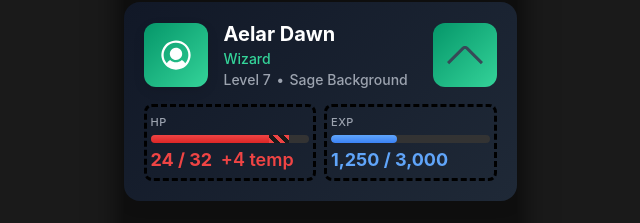
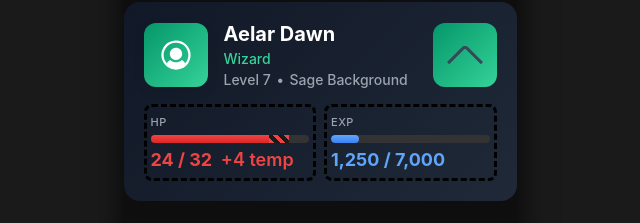
Before and after one commit to Whimsy-rat-trap/dnd-mobile-app, a React (Create React App) app: page /dashboard in a window 1280 px wide. Shown: the part 103-326 px from the top of the page, without its empty margins (320-960 px from the left). Built offline with nearby package versions, Linux system fonts and the light colour scheme.

Commit message:
0.0.42.19 (more exp popup work, leveling up is now possible)

```diff
--- a/src/pages/Dashboard.css
+++ b/src/pages/Dashboard.css
@@ -630,3 +630,24 @@
     width: 36px;
     height: 36px;
 }
+
+/* Зелёная полоса переполнения опыта */
+.overlevel-fill {
+    height: 100%;
+    background: repeating-linear-gradient(
+            45deg,
+            #34d399 0px,
+            #34d399 4px,
+            #1a1a1a 4px,
+            #1a1a1a 8px
+    );
+    transition: width 0.3s ease;
+    flex-shrink: 0;
+}
+
+/* Текст переполнения */
+.overlevel-exp-value {
+    font-weight: 600;
+    color: #34d399;
+    margin-left: 4px;
+}
--- a/src/pages/Dashboard.tsx
+++ b/src/pages/Dashboard.tsx
@@ -8,9 +8,11 @@ const Dashboard: React.FC = () => {
     const [tempHp, setTempHp] = React.useState(4);
     const maxHp = 32;
 
-    // Состояния для EXP
-    const [exp, setExp] = React.useState(1250);
-    const maxExp = 3000;
+    // Состояния для EXP и уровня
+    const [level, setLevel] = React.useState(7);
+    const [exp, setExp] = React.useState(1250); // может быть > maxExp во время редактирования
+    const getMaxExp = (lvl: number) => lvl * 1000;
+    const maxExp = getMaxExp(level);
 
     // Состояния для полей ввода в попапах
     const [inputValue, setInputValue] = React.useState<number>(0);
@@ -21,7 +23,26 @@ const Dashboard: React.FC = () => {
     const [popupType, setPopupType] = React.useState<'hp' | 'exp' | null>(null);
 
     const openPopup = (type: 'hp' | 'exp') => setPopupType(type);
-    const closePopup = () => setPopupType(null);
+
+    const closePopup = () => {
+        // Если закрываем попап EXP – выполняем повышение уровня
+        if (popupType === 'exp') {
+            levelUpIfNeeded();
+        }
+        setPopupType(null);
+    };
+
+    // Функция повышения уровня при переполнении опыта
+    const levelUpIfNeeded = () => {
+        let newExp = exp;
+        let newLevel = level;
+        while (newExp >= getMaxExp(newLevel)) {
+            newExp -= getMaxExp(newLevel);
+            newLevel += 1;
+        }
+        setExp(newExp);
+        setLevel(newLevel);
+    };
 
     // Функции изменения HP
     const addHp = (amount: number) => {
@@ -47,7 +68,7 @@ const Dashboard: React.FC = () => {
     // Функции изменения EXP
     const addExp = (amount: number) => {
         if (amount <= 0) return;
-        setExp(prev => Math.min(prev + amount, maxExp));
+        setExp(prev => prev + amount);
     };
 
     const subtractExp = (amount: number) => {
@@ -58,7 +79,9 @@ const Dashboard: React.FC = () => {
     // Проценты для прогресс-баров
     const hpPercent = (hp / maxHp) * 100;
     const tempPercent = (tempHp / maxHp) * 100;
-    const expPercent = (exp / maxExp) * 100;
+    // EXP: основная полоса, зелёная – переполнение
+    const expPercent = Math.min((exp / maxExp) * 100, 100);
+    const overlevelPercent = exp > maxExp ? ((exp - maxExp) / maxExp) * 100 : 0;
 
     // Данные для кампаний
     const campaigns = [
@@ -79,6 +102,7 @@ const Dashboard: React.FC = () => {
 
     return (
         <div className="page dashboard-page">
+            {/* HEADER */}
             <div className="dashboard-header">
                 <div className="header-top">
                     <span className="header-title-dashboard">Arcane Realms</span>
@@ -103,9 +127,10 @@ const Dashboard: React.FC = () => {
                         <div className="character-info">
                             <div className="character-name">Aelar Dawn</div>
                             <div className="character-class">Wizard</div>
-                            <div className="character-level">Level 7 <span className="level-separator">•</span> Sage Background</div>
+                            <div className="character-level">
+                                Level {level} <span className="level-separator">•</span> Sage Background
+                            </div>
                         </div>
-                        {/* Иконка levelup */}
                         <div className="levelup-icon">
                             <svg width="24" height="24" viewBox="0 0 24 24" fill="none" xmlns="http://www.w3.org/2000/svg">
                                 <g clipPath="url(#clip0_403_3729)">
@@ -119,7 +144,9 @@ const Dashboard: React.FC = () => {
                             </svg>
                         </div>
                     </div>
+
                     <div className="stats-row">
+                        {/* HP блок */}
                         <div className="stat-block clickable stat-hp" onClick={() => openPopup('hp')}>
                             <span className="stat-label">HP</span>
                             <div className="stat-progress">
@@ -138,17 +165,27 @@ const Dashboard: React.FC = () => {
                                 <div className="death-warning">You need to make a death saving throw this is a temp text about it</div>
                             )}
                         </div>
+
+                        {/* EXP блок */}
                         <div className="stat-block clickable stat-exp" onClick={() => openPopup('exp')}>
                             <span className="stat-label">EXP</span>
                             <div className="stat-progress">
-                                <div className="exp-fill" style={{ width: `${expPercent}%` }}></div>
+                                <div className="progress-track">
+                                    <div className="exp-fill" style={{ width: `${expPercent}%` }}></div>
+                                    {overlevelPercent > 0 && (
+                                        <div className="overlevel-fill" style={{ width: `${overlevelPercent}%` }}></div>
+                                    )}
+                                </div>
                             </div>
-                            <span className="stat-value-dashboard stat-value-exp">{exp.toLocaleString()} / {maxExp.toLocaleString()}</span>
+                            <span className="stat-value-dashboard stat-value-exp">
+                                {exp.toLocaleString()} / {maxExp.toLocaleString()}
+                                {exp > maxExp && <span className="overlevel-exp-value"> +{Math.floor(exp - maxExp)} over</span>}
+                            </span>
                         </div>
                     </div>
                 </div>
 
-                {/* Quick Actions (без изменений) */}
+                {/* Quick Actions */}
                 <div className="quick-actions">
                     <div className="quick-actions-title">Quick Actions</div>
                     <div className="action-grid">
@@ -242,7 +279,6 @@ const Dashboard: React.FC = () => {
                         <button className="popup-close" onClick={closePopup}>✕</button>
                         <div className="popup-body">
                             <h3 className="popup-title">Edit HP</h3>
-
                             <div className="popup-stat-block">
                                 <span className="stat-label">HP</span>
                                 <div className="stat-progress">
@@ -258,7 +294,6 @@ const Dashboard: React.FC = () => {
                                     {tempHp > 0 && <span className="temp-hp-value"> +{tempHp} temp</span>}
                                 </span>
                             </div>
-
                             <div className="popup-controls">
                                 <div className="control-group">
                                     <label>HP Adjustment</label>
@@ -287,7 +322,6 @@ const Dashboard: React.FC = () => {
                                     </div>
                                 </div>
                             </div>
-
                             {isZeroHp && (
                                 <div className="death-warning popup-death-warning">
                                     You need to make a death saving throw this is a temp text about it
@@ -305,17 +339,21 @@ const Dashboard: React.FC = () => {
                         <button className="popup-close" onClick={closePopup}>✕</button>
                         <div className="popup-body">
                             <h3 className="popup-title">Edit EXP</h3>
-
                             <div className="popup-stat-block">
                                 <span className="stat-label">EXP</span>
                                 <div className="stat-progress">
-                                    <div className="exp-fill" style={{ width: `${expPercent}%` }}></div>
+                                    <div className="progress-track">
+                                        <div className="exp-fill" style={{ width: `${expPercent}%` }}></div>
+                                        {overlevelPercent > 0 && (
+                                            <div className="overlevel-fill" style={{ width: `${overlevelPercent}%` }}></div>
+                                        )}
+                                    </div>
                                 </div>
                                 <span className="stat-value-dashboard stat-value-exp">
                                     {exp.toLocaleString()} / {maxExp.toLocaleString()}
+                                    {exp > maxExp && <span className="overlevel-exp-value"> +{Math.floor(exp - maxExp)} over</span>}
                                 </span>
                             </div>
-
                             <div className="popup-controls">
                                 <div className="control-group">
                                     <label>EXP Adjustment</label>
```
